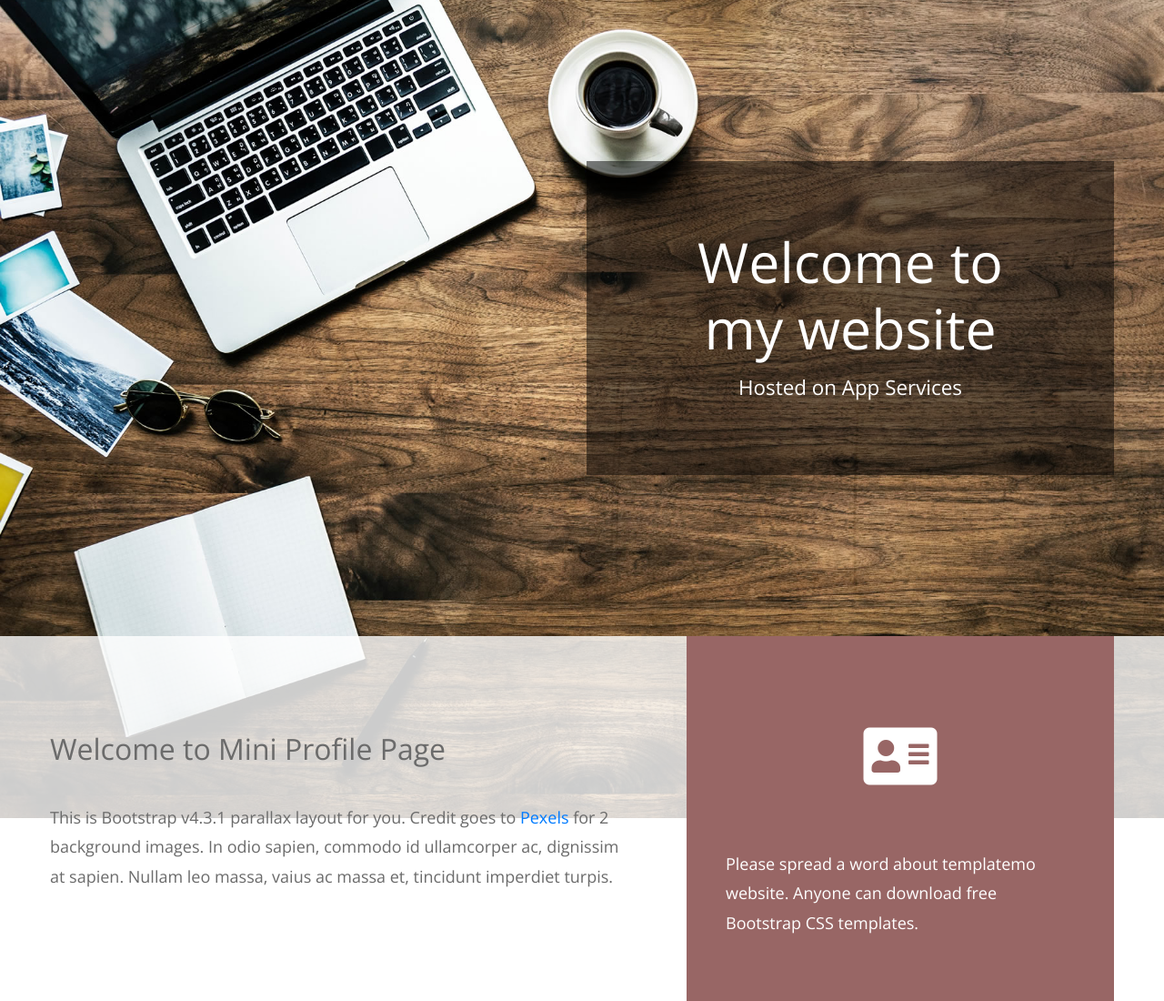
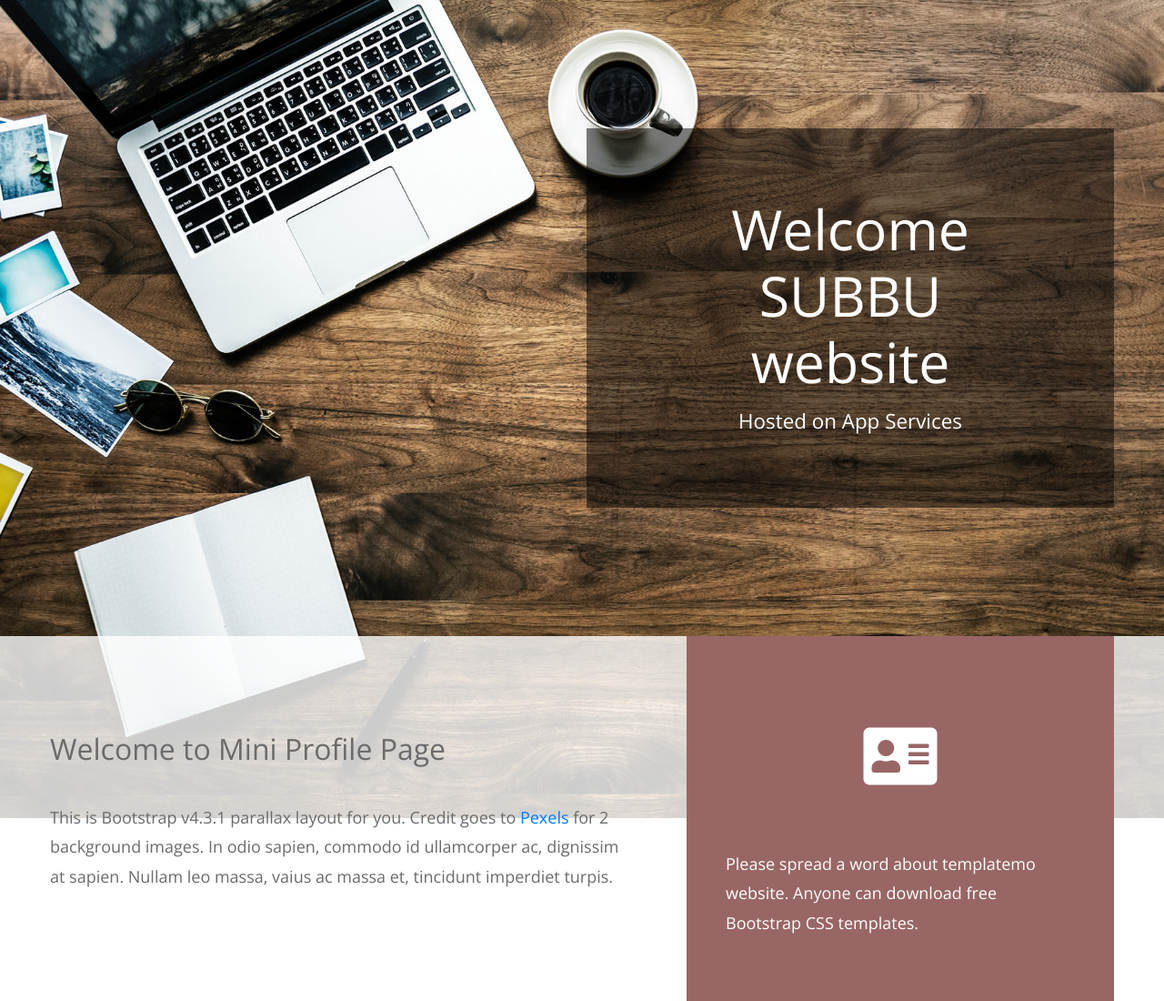
Before and after one commit to subbudcs1/WEB1, a plain HTML site: page index.html in a window 1280 px wide. Shown: the top 1100 px of the page at 91% size. Drawn offline with nearby package versions, Linux system fonts and the light colour scheme.

Commit message:
Update index.html
UPDATED IN CONTENT WEBSITE NAME

```diff
--- a/index.html
+++ b/index.html
@@ -25,7 +25,7 @@ https://templatemo.com/tm-530-mini-profile
             <!-- Black transparent bg -->
             <div class="ml-auto mr-0 tm-bg-black-transparent text-white tm-brand-container-inner">
               <div class="tm-brand-container text-center">
-                <h1 class="tm-brand-name">Welcome to my website</h1>
+                <h1 class="tm-brand-name">Welcome SUBBU website</h1>
                 <p class="tm-brand-description mb-0">Hosted on App Services</p>
               </div>
             </div>
```
